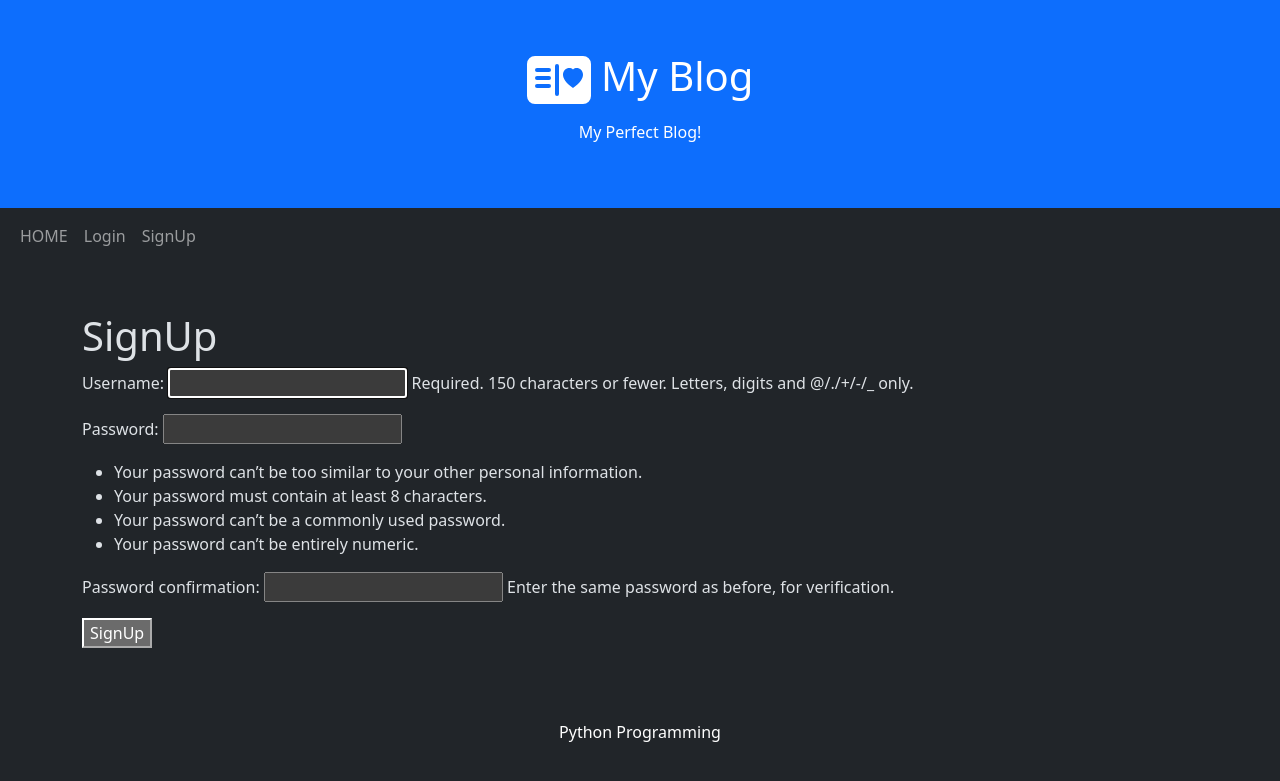
After one commit to DonatasNoreika/20250806_blog2, a Django app: page /signup/ in a window 1280 px wide. The commit adds this page. Shown: the top 781 px of the page. Run offline with Django 5.2, Linux system fonts and the light colour scheme.

```diff
--- a/mysite/myblog/templates/base.html
+++ b/mysite/myblog/templates/base.html
@@ -31,9 +31,32 @@
                 <li class="nav-item">
                     <a class="nav-link" href="{% url 'index' %}">HOME</a>
                 </li>
+                {% if user.is_authenticated %}
+                <li class="nav-item">
+                    <a class="nav-link" href="#">
+                        <svg class="bi bi-person" width="1.5em" height="1.5em" viewBox="0 0 16 16" fill="currentColor"
+                             xmlns="http://www.w3.org/2000/svg">
+                            <path fill-rule="evenodd"
+                                  d="M13 14s1 0 1-1-1-4-6-4-6 3-6 4 1 1 1 1h10zm-9.995-.944v-.002.002zM3.022 13h9.956a.274.274 0 00.014-.002l.008-.002c-.001-.246-.154-.986-.832-1.664C11.516 10.68 10.289 10 8 10c-2.29 0-3.516.68-4.168 1.332-.678.678-.83 1.418-.832 1.664a1.05 1.05 0 00.022.004zm9.974.056v-.002.002zM8 7a2 2 0 100-4 2 2 0 000 4zm3-2a3 3 0 11-6 0 3 3 0 016 0z"
+                                  clip-rule="evenodd"/>
+                        </svg>
+                        {{ user.get_username }}
+                    </a>
+                </li>
+                <li class="nav-item">
+                    <form method="post" action="{% url 'logout' %}">
+                        {% csrf_token %}
+                        <button class="nav-link" type="submit">Atsijungti</button>
+                    </form>
+                </li>
+                {% else %}
                 <li class="nav-item">
                     <a class="nav-link" href="{% url 'login' %}">Login</a>
                 </li>
+                <li class="nav-item">
+                    <a class="nav-link" href="{% url 'signup' %}">SignUp</a>
+                </li>
+                {% endif %}
             </ul>
         </div>
     </div>
--- /dev/null
+++ b/mysite/myblog/templates/signup.html
@@ -0,0 +1,12 @@
+{% extends "base.html" %}
+
+{% block "title" %}SignUp{% endblock %}
+
+{% block "content" %}
+<h1>SignUp</h1>
+<form method="post">
+    {% csrf_token %}
+    {{ form.as_p }}
+    <button type="submit">SignUp</button>
+</form>
+{% endblock %}
--- a/mysite/myblog/urls.py
+++ b/mysite/myblog/urls.py
@@ -1,7 +1,7 @@
-from django.contrib import admin
 from django.urls import path
 from . import views
 
 urlpatterns = [
     path("", views.index, name="index"),
+    path("signup/", views.SignUpView.as_view(), name="signup"),
 ]
--- a/mysite/myblog/views.py
+++ b/mysite/myblog/views.py
@@ -1,5 +1,13 @@
 from django.shortcuts import render
+from django.views import generic
+from django.contrib.auth.forms import UserCreationForm
+from django.urls import reverse_lazy
 
 # Create your views here.
 def index(request):
     return render(request, template_name="index.html")
+
+class SignUpView(generic.CreateView):
+    form_class = UserCreationForm
+    template_name = "signup.html"
+    success_url = reverse_lazy("login")
--- a/mysite/mysite/settings.py
+++ b/mysite/mysite/settings.py
@@ -127,3 +127,6 @@ STATIC_URL = 'static/'
 # https://docs.djangoproject.com/en/5.2/ref/settings/#default-auto-field
 
 DEFAULT_AUTO_FIELD = 'django.db.models.BigAutoField'
+
+LOGIN_REDIRECT_URL = "/"
+LOGOUT_REDIRECT_URL = "/"
```
